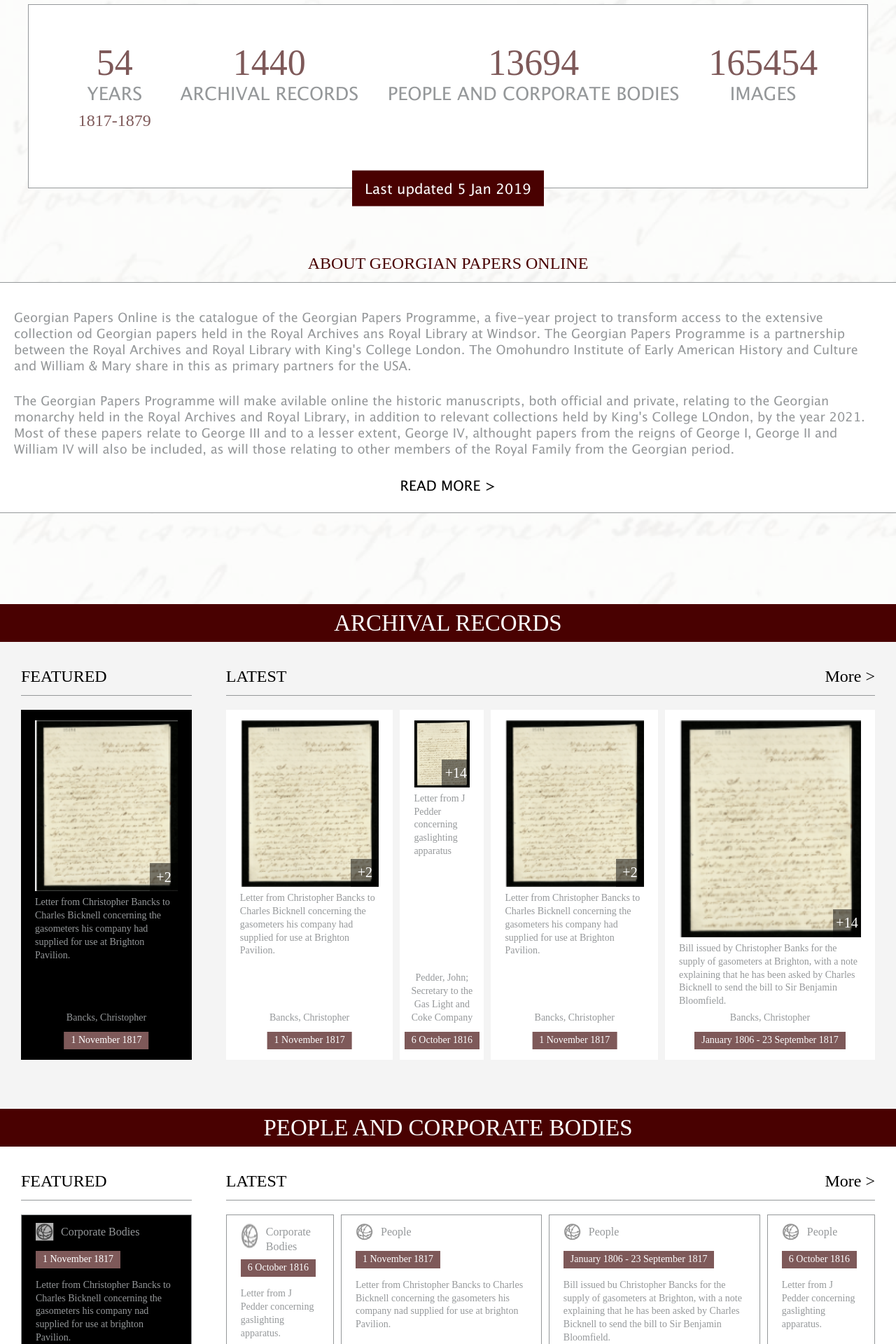
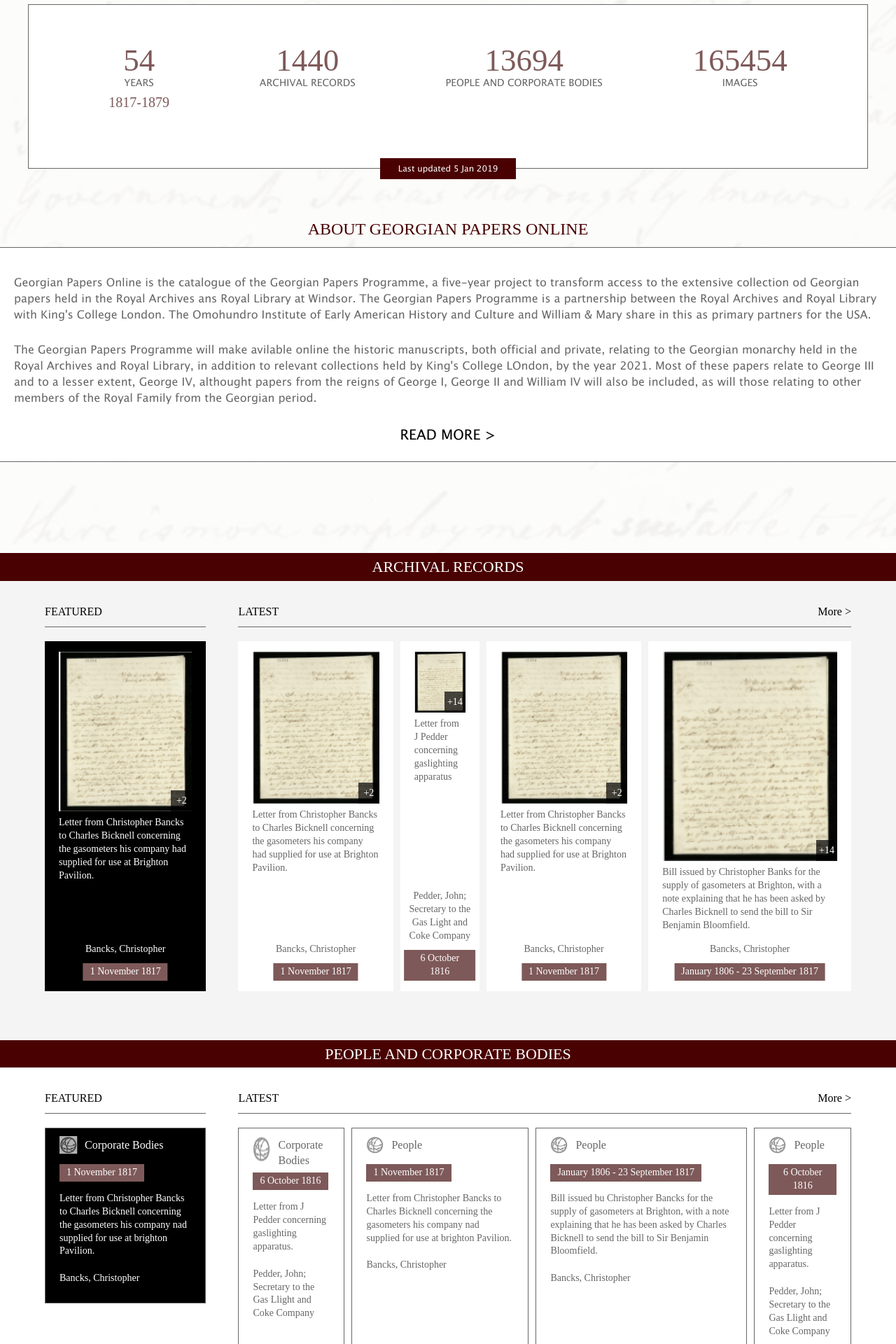
Before and after one commit to kingsdigitallab/gpp-vue, a Vue app: page / in a window 1280 px wide. Shown: the part 260-2180 px from the top of the page at 70% size. Built offline with nearby package versions, Linux system fonts and the light colour scheme; no server answers.

Commit message:
trello tasks work

```diff
--- a/src/components/archival-records-modules/ArchiveSingle.vue
+++ b/src/components/archival-records-modules/ArchiveSingle.vue
@@ -22,9 +22,9 @@
 				</div>
 			</section>
 
-			<section class="arch-single__desc">
+			<section class="arch-single__desc" v-if="getArchive.description">
 				<h2 class="arch-single__desc-title">{{description}}</h2>
-				<p class="arch-single__desc-text">{{getArchive.description || "--"}}</p>
+				<p class="arch-single__desc-text" v-html="getArchive.description"></p>
 			</section>
 
 			<section class="arch-single__meta">
--- a/src/scss/base/_typography.scss
+++ b/src/scss/base/_typography.scss
@@ -16,7 +16,7 @@
 
 .breadcrumbs__link {
 	text-transform: uppercase;
-	font-size: 20px;
+	font-size: 14px;
 	color: $black;
 	position: relative;
 	padding-right: 30px;
@@ -28,7 +28,7 @@
 
 .page-title {
 	text-transform: uppercase;
-	font-size: 28px;
+	font-size: 25px;
 	padding-bottom: 10px;
 	border-bottom: 2px solid $gray;
 	margin-bottom: 100px;
--- a/src/scss/components/_archival-records.scss
+++ b/src/scss/components/_archival-records.scss
@@ -41,6 +41,7 @@
 	display: block;
 	float: right;
 	// height: 30px;
+	border-radius: none;
 	width: 120px;
 	margin-top: -60px;
 	text-transform: uppercase;
@@ -62,9 +63,10 @@
 .arch-single__date {
 	color: $white;
 	display: inline-block;
-	background-color: $maroon-light;
-	padding: 10px 15px;
+	background-color: $gray;
+	padding: 5px 10px;
 	margin-bottom: 60px;
+	font-size: 14px;
 	@media only screen and (max-width: 768px) {
 		margin-bottom: 40px;
 	}
@@ -91,7 +93,7 @@
 	background-color: $maroon;
 	color: $white;
 	text-transform: uppercase;
-	font-size: 33px;
+	font-size: 20px;
 	text-align: center;
 	padding-top: 5px;
 	padding-bottom: 5px;
--- a/src/scss/components/_footer.scss
+++ b/src/scss/components/_footer.scss
@@ -12,7 +12,8 @@
 }
 
 .footer__img {
-	max-width: 150px;
+	// max-width: 150px;
+	max-height: 60px;
 	@media only screen and (max-width: 768px) {
 		max-width: 100px;
 	}
--- a/src/scss/components/_header.scss
+++ b/src/scss/components/_header.scss
@@ -134,8 +134,7 @@
 	border-radius: 5px;
 	transition: $dur $ease;
 	&:hover {
-		color: $white;
-		background-color: $maroon;
+		color: $gray;
 	}
 	@media only screen and (max-width: 1200px) {
 		display: block;
--- a/src/scss/components/_home-bottom.scss
+++ b/src/scss/components/_home-bottom.scss
@@ -10,7 +10,7 @@
 	background-color: $maroon;
 	color: $white;
 	text-transform: uppercase;
-	font-size: 33px;
+	font-size: 22px;
 	text-align: center;
 	padding-top: 5px;
 	padding-bottom: 5px;
@@ -22,12 +22,12 @@
 	.container-wide {
 		display: flex;
 		justify-content: space-between;
-		padding-left: 125px;
-		padding-right: 125px;
+		padding-left: 5%;
+		padding-right: 5%;
 		@media only screen and (max-width: 1450px) {
 			max-width: 100%;
-			padding-left: 30px;
-			padding-right: 30px;
+			// padding-left: 30px;
+			// padding-right: 30px;
 		}
 		@media only screen and (max-width: 1200px) {
 			flex-direction: column;
--- a/src/scss/components/_home-mid.scss
+++ b/src/scss/components/_home-mid.scss
@@ -7,7 +7,7 @@
 	background-color: $maroon;
 	color: $white;
 	text-transform: uppercase;
-	font-size: 33px;
+	font-size: 22px;
 	text-align: center;
 	padding-top: 5px;
 	padding-bottom: 5px;
@@ -22,12 +22,12 @@
 	.container-wide {
 		display: flex;
 		justify-content: space-between;
-		padding-left: 125px;
-		padding-right: 125px;
+		padding-left: 5%;
+		padding-right: 5%;
 		@media only screen and (max-width: 1450px) {
 			max-width: 100%;
-			padding-left: 30px;
-			padding-right: 30px;
+			// padding-left: 30px;
+			// padding-right: 30px;
 		}
 		@media only screen and (max-width: 1200px) {
 			flex-direction: column;
@@ -45,7 +45,7 @@
 
 .home__featured-title, .home__latest-title {
 	text-transform: uppercase;
-	font-size: 24px;
+	font-size: 16px;
 	padding-bottom: 10px;
 	display: block;
 	border-bottom: 1px solid $gray;
@@ -92,6 +92,7 @@
 
 .home__card--black {
 	background-color: $black;
+	color: #fff;
 }
 
 .home__card-img {
@@ -112,16 +113,16 @@
 
 .home__card-num {
 	position: absolute;
-	background-color: rgba(0, 0, 0, 0.5);
+	background-color: rgba(0, 0, 0, 0.7);
 	color: $white;
 	bottom: 0;
 	right: 0;
-	width: 40px;
-	height: 40px;
+	width: 30px;
+	height: 30px;
 	display: flex;
 	justify-content: center;
 	align-items: center;
-	font-size: 20px;
+	font-size: 14px;
 }
 
 .home__card-text {
--- a/src/scss/components/_home-top.scss
+++ b/src/scss/components/_home-top.scss
@@ -37,8 +37,8 @@
 .home__stats-num {
 	display: block;
 	color: $maroon-light;
-	font-size: 52px;
-	line-height: 52px;
+	font-size: 45px;
+	line-height: 45px;
 	@media only screen and (max-width: 768px) {
 		font-size: 40px;
 	}
@@ -47,7 +47,7 @@
 .home__stats-text {
 	display: block;
 	color: $gray;
-	font-size: 26px;
+	font-size: 14px;
 	text-transform: uppercase;
 	font-family: $font-second;
 	margin-bottom: 5px;
@@ -59,21 +59,24 @@
 .home__stats-year {
 	display: block;
 	color: $maroon-light;
-	font-size: 24px;
+	font-size: 20px;
 }
 
 .home__updated {
 	background-color: $maroon;
 	color: $white;
-	padding: 12px;
-	width: 250px;
+	padding: 7px;
+	width: 180px;
+	display: flex;
+	align-items: center;
+	justify-content: center;
 	text-align: center;
 	margin: 0 auto 40px;;
 	transform: translateY(-50%);
 }
 
 .home__updated-text {
-	font-size: 20px;
+	font-size: 12px;
 	font-family: $font-second;
 }
 
@@ -108,7 +111,7 @@
 .home__article-para {
 	font-family: $font-second;
 	color: $gray;
-	font-size: 18px;
+	font-size: 16px;
 	line-height: 23px;
 	margin-bottom: 27px;
 }
--- a/src/scss/components/_rte.scss
+++ b/src/scss/components/_rte.scss
@@ -1,7 +1,7 @@
 .rte p {
 	font-family: "Lucida";
 	color: #95989a;
-	font-size: 18px;
+	font-size: 16px;
 	line-height: 23px;
 	margin-bottom: 27px;
 }
--- a/src/scss/config/_variables.scss
+++ b/src/scss/config/_variables.scss
@@ -11,7 +11,7 @@
 $black: #000;
 $maroon: #490101;
 $maroon-light: #7e5959;
-$gray: #95989a;
+$gray: #666;
 $gray-dark: #383838;
 $gray-light: #f4f4f4;
 $link-color: #0091F2;
--- a/src/scss/layout/_lists.scss
+++ b/src/scss/layout/_lists.scss
@@ -20,7 +20,7 @@
 }
 
 .list-item--serie {
-	padding-left: 30px;
+	// padding-left: 30px;
 	border-bottom: 1px solid $gray;
 	@media only screen and (max-width: 768px) {
 		padding-left: 30px;
```
